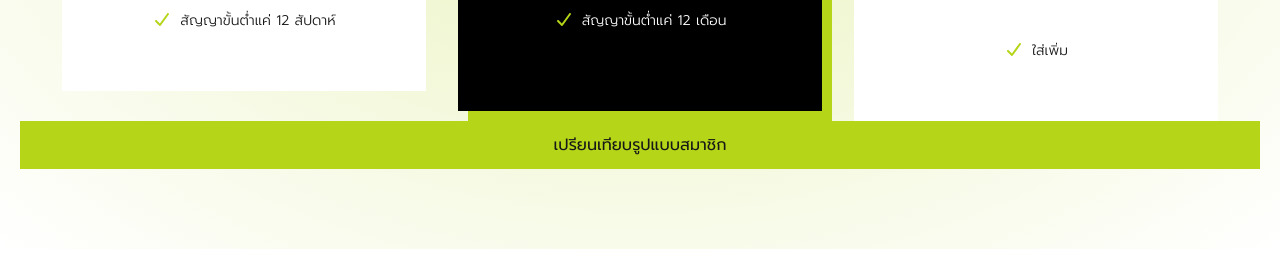
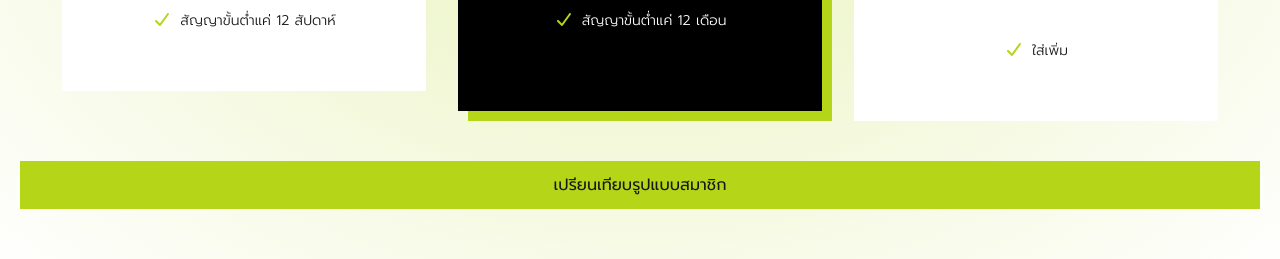
Before and after one commit to Dontpmo/fitup2, a Next.js app: page / in a window 1280 px wide. Shown: the part 4820-5079 px from the top of the page. Built offline with nearby package versions, Linux system fonts and the light colour scheme.

Commit message:
Update Plans.tsx

```diff
--- a/src/app/Plans.tsx
+++ b/src/app/Plans.tsx
@@ -118,7 +118,7 @@ export default function Plans() {
                     </ol>
 
             </div>
-            <a href="/membership" className='flex items-center justify-center bg-lick px-4 py-6 hover:bg-black hover:text-lick transition-all duration-500 w-full text-center mx-5 h-2'>เปรียนเทียบรูปแบบสมาชิก</a>
+            <a href="/membership" className='flex items-center justify-center mt-10 bg-lick px-4 py-6 hover:bg-black hover:text-lick transition-all duration-500 w-full text-center mx-5 h-2'>เปรียนเทียบรูปแบบสมาชิก</a>
         </div>
 
     </section>)
```
